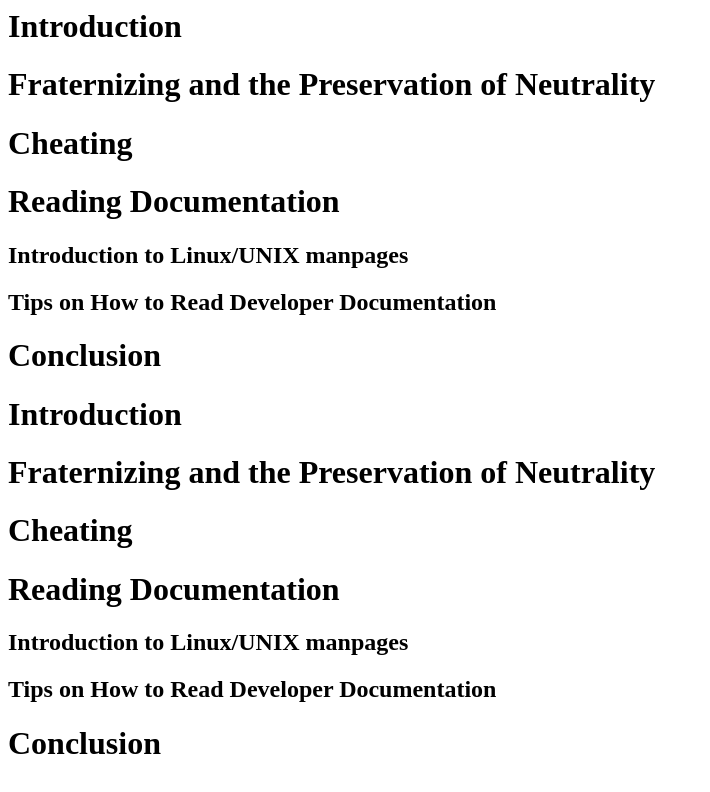
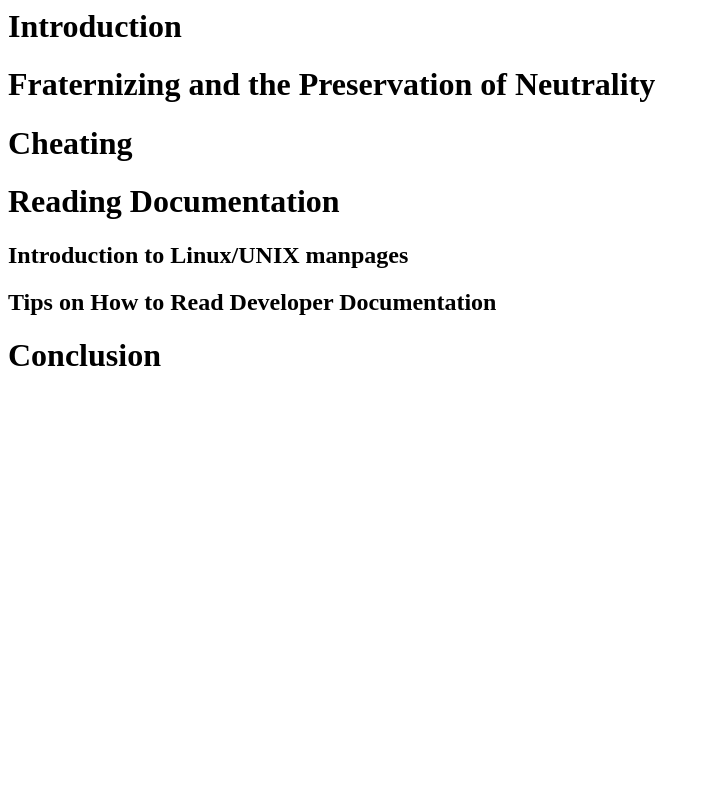
Before and after one commit to TroubleshootingUSA/members-handbook, a plain HTML site: page index.html in a window 1280 px wide. Shown: the whole page, without its empty margins (0-710 px from the left). Drawn offline with nearby package versions, Linux system fonts and the light colour scheme.

Commit message:
Converted index.html into actual main file

```diff
--- a/index.html
+++ b/index.html
@@ -54,15 +54,5 @@
       <div id="toc-container"></div>
       <div id="body"></div>
 
-      <h1 id="intro"           class="chapter">Introduction</h1>
-      <h1 id="no_fraternizing" class="chapter">Fraternizing and the Preservation of Neutrality</a></h1>
-      <h1 id="no_cheating"     class="chapter">Cheating</a></h1>
-
-      <h1 class="chapter" id="reading_docs">Reading Documentation</h1>
-          <h2 class="section"                         >Introduction to Linux/UNIX manpages</h2>
-          <h2 class="section" id="other-documentation">Tips on How to Read Developer Documentation<h2>
-
-      <h1 class="chapter" id="conclusion">Conclusion</h1>
-
   </body>
 </html>
```
